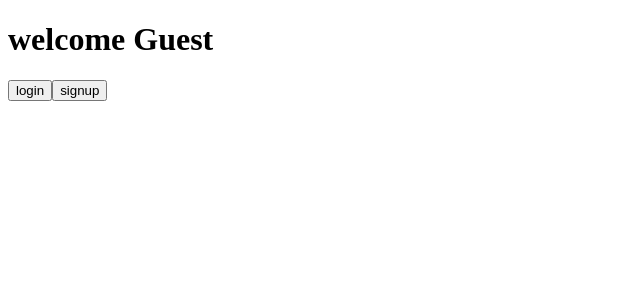
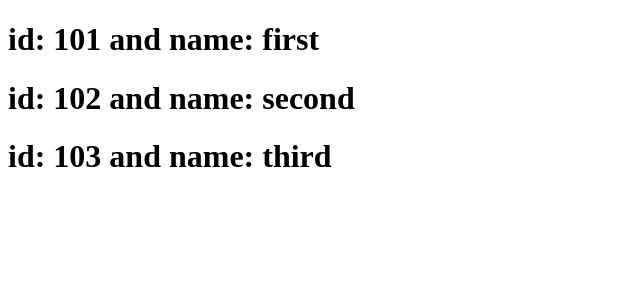
Before and after one commit to ParthPatel133/react-practise-01, a React (Create React App) app: page / in a window 1280 px wide. Shown: the top 300 px of the page, without its empty margins (0-640 px from the left). Built offline with nearby package versions, Linux system fonts and the light colour scheme.

Commit message:
working with list

```diff
--- a/src/App.js
+++ b/src/App.js
@@ -1,34 +1,26 @@
-import React, { Component } from 'react'
 import User from './User'
 import Guest from './Guest'
 
+import React, { Component } from 'react'
+
 export default class App extends Component {
   state = {
-    isLoggedIn: false,
-  };
+    users: [
+      { id: 101, name: 'first' },
+      { id: 102, name: 'second' },
+      { id: 103, name: 'third' }
+    ],
+    isLoggedIn: false
+  }
+  render() {
+    const newUsers = this.state.users.map((user) => {
+      return <h1> id: {user.id} and name: {user.name}</h1>
+    })
 
-  clickLogin = () => {
-    this.setState({ isLoggedIn: true })
-  };
-
-  clickLogout = () => {
-    this.setState({ isLoggedIn: false })
-  };
-
-  render() {
-    const isLoggedIn = this.state.isLoggedIn;
     return (
-      <div>
-        {
-          (() => {
-            if(isLoggedIn){
-              return <User clickData={this.clickLogout} />;
-            } else {
-              return <Guest clickData={this.clickLogin} />;
-            }
-          })()
-        }
-      </div>
+     <div>
+      {newUsers}
+     </div>
     )
   }
 }
--- a/src/index.js
+++ b/src/index.js
@@ -2,4 +2,4 @@ import React from 'react'
 import ReactDOM from 'react-dom'
 import App from './App'
 
-ReactDOM.render(<App primeMember={true} />, document.getElementById('root'));
+ReactDOM.render(<App />, document.getElementById('root'));
```
Also changed, not shown: 1 other file (tests, documents, lock files or other folders).
